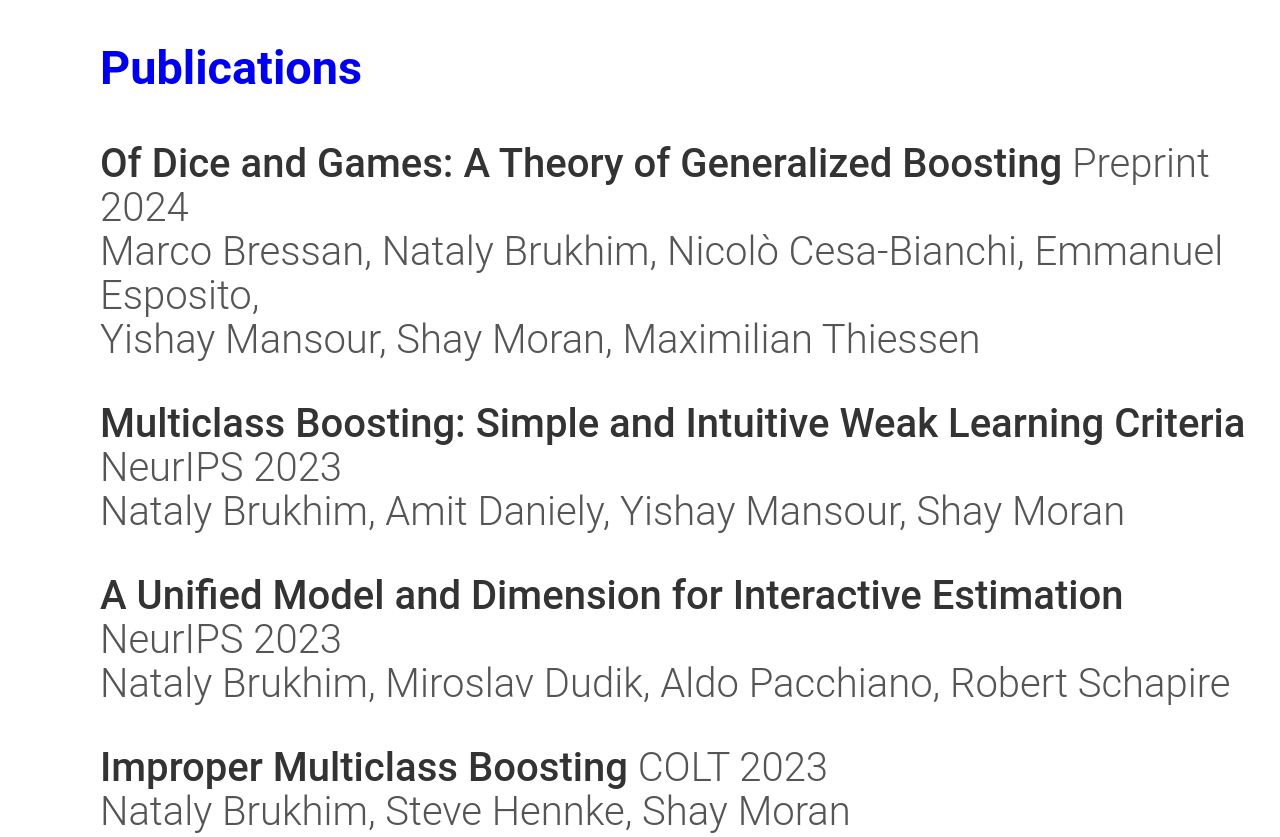
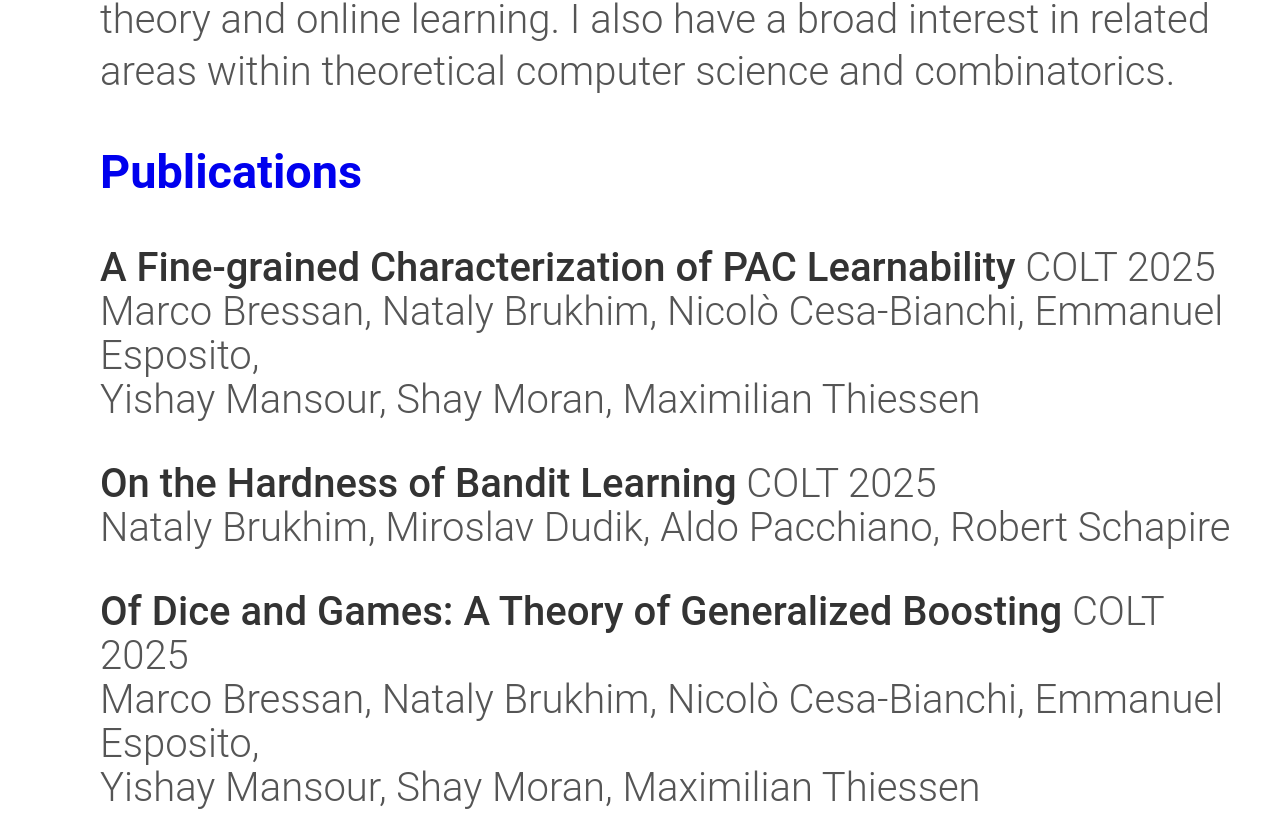
Before and after one commit to Natalybr/natalybr.github.io, a plain HTML site: page index.html in a window 1280 px wide. Shown: the part 987-1824 px from the top of the page. Drawn offline with Linux system fonts and the light colour scheme.

Commit message:
Update index.html

```diff
--- a/index.html
+++ b/index.html
@@ -116,7 +116,7 @@
             </div>
 
             <div class="bio">
-                <p> I am a postdoc at the <a href="https://www.ias.edu/">Institute for Advanced Study</a>.</p>
+                <p> I am a postdoc at the <a href="https://www.ias.edu/">Institute for Advanced Study</a> and the Center for Discrete Mathematics and Theoretical Computer Science.</p>
 
 
 <p>
@@ -139,8 +139,24 @@ Previously, I received my Ph.D. in the Department of Computer Science at <a href
 
             <div class="pubs">
 
+
             <div class="pub">
-                <div class="pub-title"><a href="https://arxiv.org/pdf/2412.08012">Of Dice and Games: A Theory of Generalized Boosting</a> Preprint 2024 </div>
+                <div class="pub-title"><a href="https://proceedings.mlr.press/v291/bressan25b.html">A Fine-grained Characterization of PAC Learnability</a> COLT 2025 </div>
+                <div class="pub-authors"> Marco Bressan, Nataly Brukhim, Nicolò Cesa-Bianchi, Emmanuel Esposito, </div>
+                <div class="pub-authors"> Yishay Mansour, Shay Moran, Maximilian Thiessen </div>
+            </div>
+
+
+
+            <div class="pub">
+                <div class="pub-title"><a href="https://arxiv.org/pdf/2506.14746">On the Hardness of Bandit Learning</a> COLT 2025 </div>
+                <div class="pub-authors"> Nataly Brukhim, Miroslav Dudik, Aldo Pacchiano, Robert Schapire </div>
+            </div>
+
+
+
+            <div class="pub">
+                <div class="pub-title"><a href="https://arxiv.org/pdf/2412.08012">Of Dice and Games: A Theory of Generalized Boosting</a> COLT 2025 </div>
                 <div class="pub-authors"> Marco Bressan, Nataly Brukhim, Nicolò Cesa-Bianchi, Emmanuel Esposito, </div>
                 <div class="pub-authors"> Yishay Mansour, Shay Moran, Maximilian Thiessen </div>
             </div>
```
